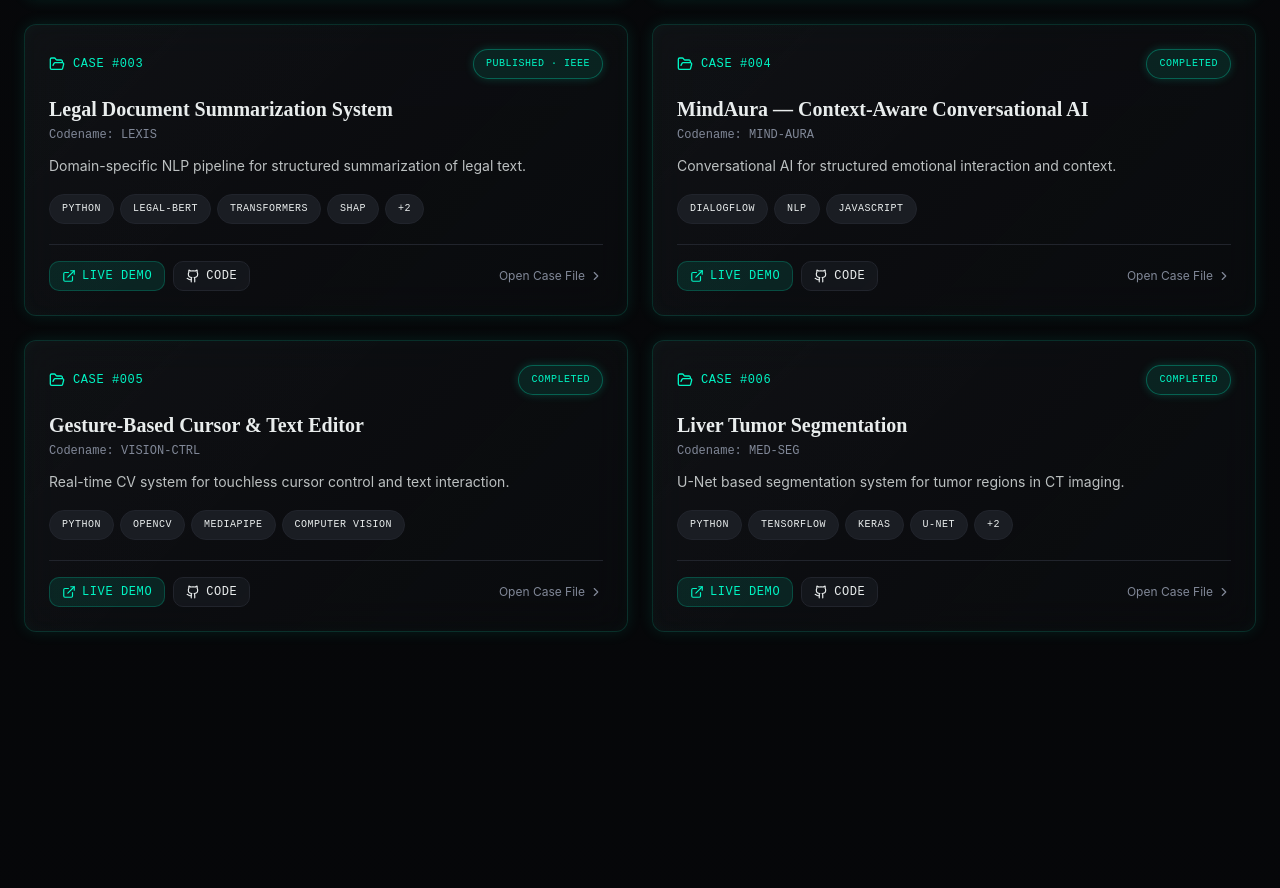
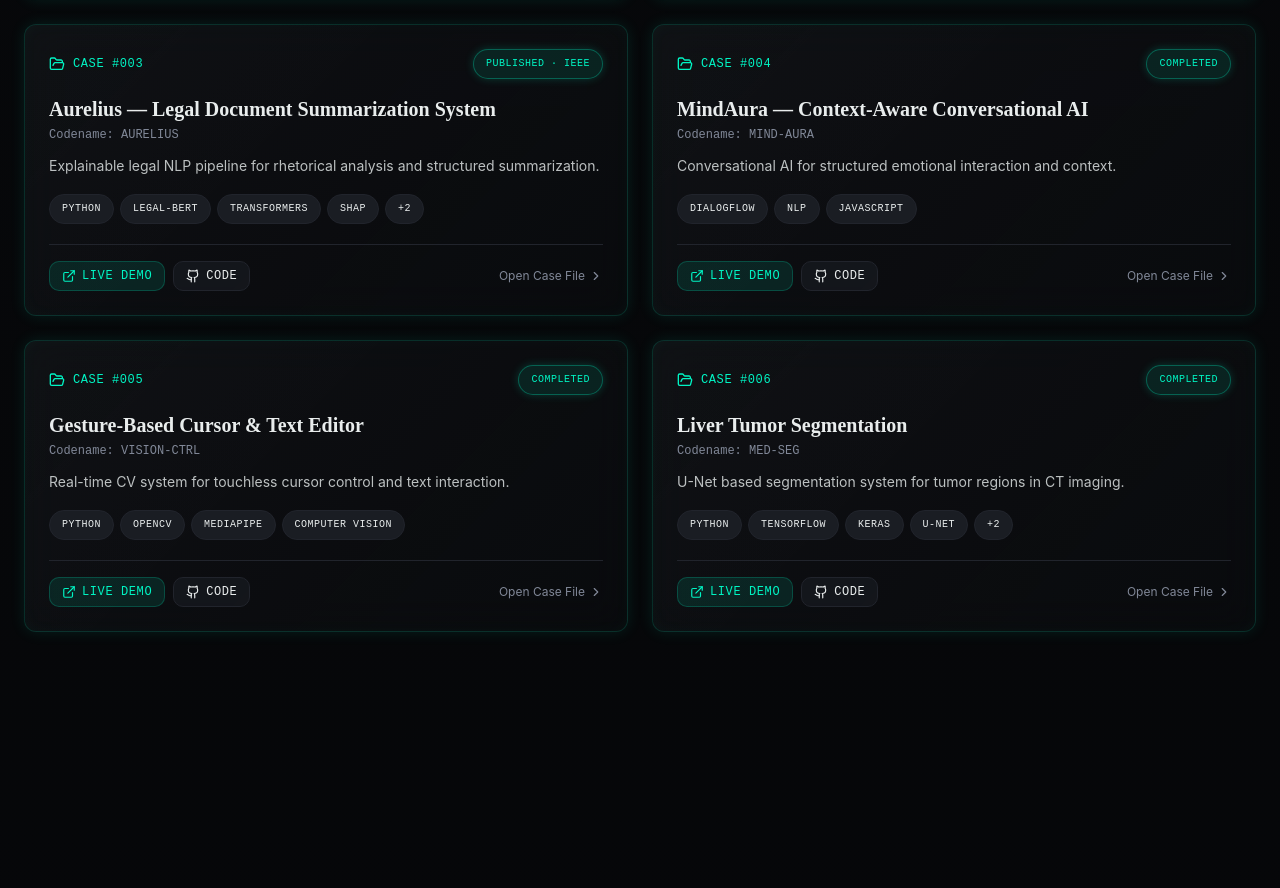
Before and after one commit to n-ikitasingh/Nikita_Portfolio, a React (Vite) app: page / in a window 1280 px wide. Shown: the part 3237-4125 px from the top of the page. Built offline with nearby package versions, Linux system fonts and the light colour scheme; no server answers; the HTML template or start-up script is replaced by a standard one.

Commit message:
Refine Aurelius branding and production polish

```diff
--- a/src/components/sections/PublicationsSection.tsx
+++ b/src/components/sections/PublicationsSection.tsx
@@ -28,8 +28,8 @@
     contribution: "Legal-BERT pipeline with rhetorical role labeling and constrained abstractive summarization, plus SHAP attributions for evidence-aware outputs.",
     impact: "~60% reduction in document processing effort with interpretable, structured summaries usable in legal review.",
     paperUrl: "https://ieeexplore.ieee.org/document/11411272",
-    githubUrl: "#",
-    demoUrl: "#",
+    githubUrl: "https://github.com/n-ikitasingh/Aurelius-AI",
+    demoUrl: "https://aurelius-legal-ai.vercel.app/",
   },
   {
     title: "DAL-GAN-PS",
--- a/src/data/projects.ts
+++ b/src/data/projects.ts
@@ -114,9 +114,9 @@
 },
   {
     id: 3,
-    title: "Legal Document Summarization System",
-    codename: "LEXIS",
-    tagline: "Domain-specific NLP pipeline for structured summarization of legal text.",
+    title: "Aurelius — Legal Document Summarization System",
+    codename: "AURELIUS",
+    tagline: "Explainable legal NLP pipeline for rhetorical analysis and structured summarization.",
     description:
       "A Legal-BERT–based pipeline that processes complex legal documents, identifies rhetorical structure, and produces interpretable abstractive summaries with model explanations.",
     technologies: ["Python", "Legal-BERT", "Transformers", "SHAP", "Hugging Face", "PyTorch"],
@@ -138,8 +138,8 @@
       architecture: "Legal-BERT contextual encoder → Rhetorical Role Labeling head → constrained abstractive decoder with faithfulness regularization → SHAP attribution layer surfacing evidence spans.",
       result: "Published IEEE work showing ~60% improvement in document processing efficiency and interpretable, structured summaries for legal review.",
     },
-    demoUrl: "#",
-    githubUrl: "#",
+    demoUrl: "https://aurelius-legal-ai.vercel.app/",
+    githubUrl: "https://github.com/n-ikitasingh/Aurelius-AI",
   },
    {
     id: 4,
```
